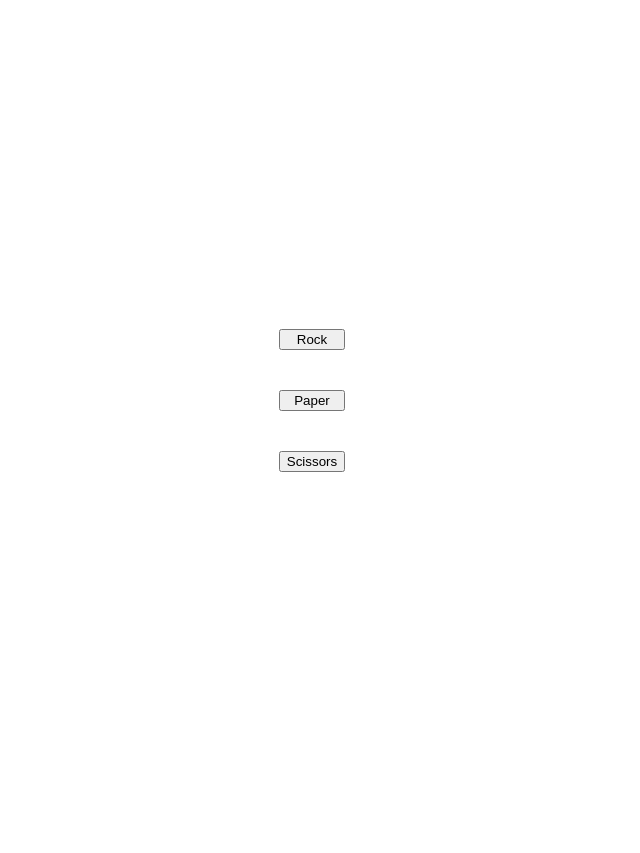
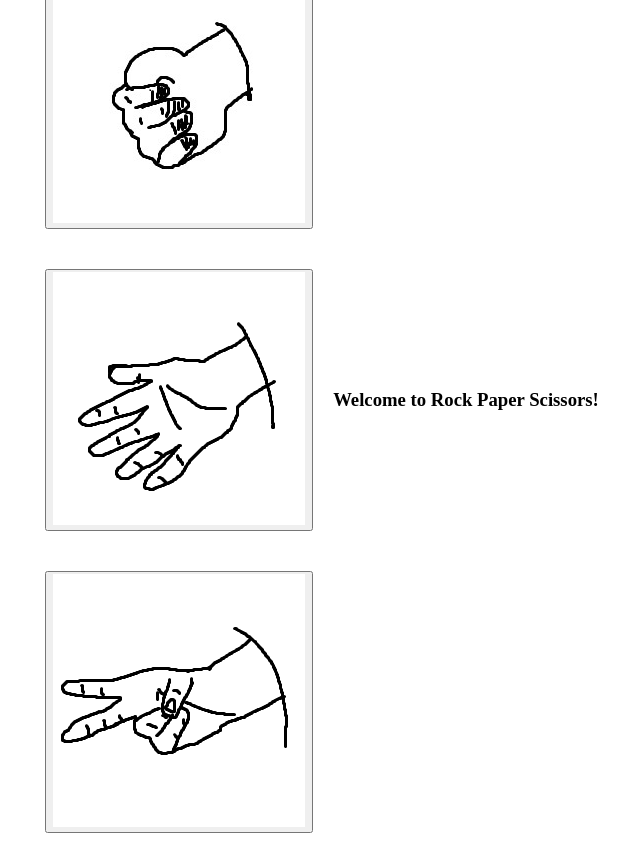
Before and after one commit to tajsharma/RPSgame, a plain HTML site: page index.html in a window 1280 px wide. Shown: the whole page, without its empty margins (328-968 px from the left). Before the commit the page ends 800 px from the top, so only its background shows below. Drawn offline with Linux system fonts and the light colour scheme.

Commit message:
Add image src to each of the corresponding buttons

```diff
--- a/index.html
+++ b/index.html
@@ -13,9 +13,21 @@
     <body>
         <div class="container">
             <div class="mainGame">
-                <button class="options" onclick="match('rock')"> Rock </button>
-                <button class="options" onclick="match('paper')"> Paper </button>
-                <button class="options" onclick="match('scissors')"> Scissors </button>
+                <button class="options" onclick="match('rock')">
+                    <img src="rock.jpg" alt="Rock">
+                </button>
+
+                <button class="options" onclick="match('paper')">
+                    <img src="paper.png" alt="Paper">
+                </button>
+
+                <button class="options" onclick="match('scissors')">
+                    <img src="scissors.png" alt="Scissors">
+                </button>
+            </div>
+
+            <div class="results">
+                <h3> Welcome to Rock Paper Scissors!</h3>
             </div>
         </div>
     </body>
```
